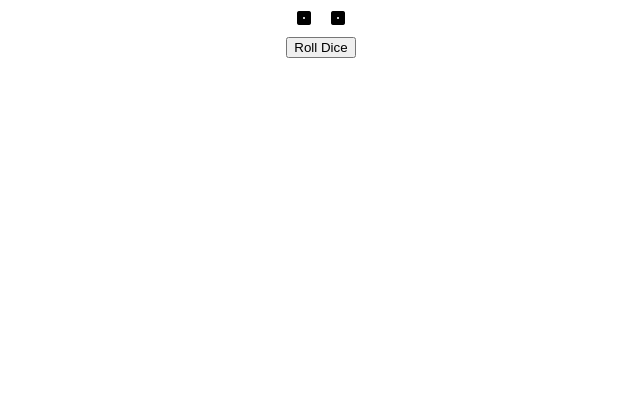
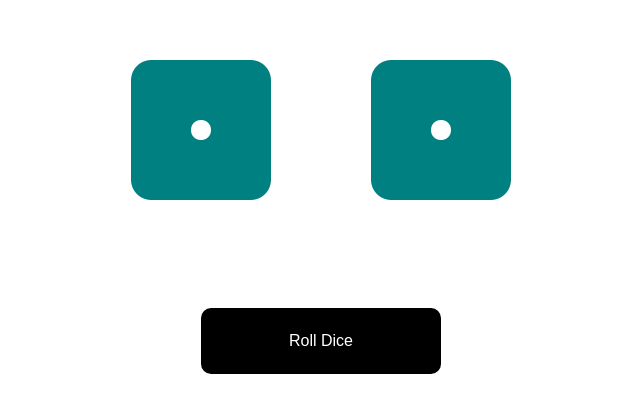
Before and after one commit to shakestuffup73/dice-app, a React (Create React App) app: page / in a window 1280 px wide. Shown: the top 412 px of the page, without its empty margins (319-959 px from the left). Built offline with nearby package versions, Linux system fonts and the light colour scheme.

Commit message:
disable button roll and animate button shake on roll

```diff
--- a/src/Dice/Dice.jsx
+++ b/src/Dice/Dice.jsx
@@ -1,11 +1,11 @@
-import React, { useState } from "react";
+import React from "react";
 import style from './Dice.module.css'
 
-const Dice = ({ num }) => {
+const Dice = ({ num, shake }) => {
   return (
     <>
       <div className={style.DiceDiv}>
-        <i className={`fas fa-dice-${num}`}></i>
+        <i className={`fas fa-dice-${num} ${style.Die} ${shake && style.shaking}`}></i>
       </div>
     </>
   );
--- a/src/Dice/Dice.module.css
+++ b/src/Dice/Dice.module.css
@@ -8,3 +8,44 @@
 .DiceDiv > i {
   margin: 10px;
 }
+
+.Die {
+  font-size: 10em;
+  padding: 0.25em;
+  color: teal;
+}
+
+.shaking {
+  animation-name: wobble;
+  animation-duration: 1s;
+}
+
+@keyframes wobble {
+  from {
+    transform: translate3d(0, 0, 0);
+  }
+
+  15% {
+    transform: translate3d(-25%, 0, 0) rotate3d(0, 0, 1, -5deg);
+  }
+
+  30% {
+    transform: translate3d(20%, 0, 0) rotate3d(0, 0, 1, 3deg);
+  }
+
+  45% {
+    transform: translate3d(-15%, 0, 0) rotate3d(0, 0, 1, -3deg);
+  }
+
+  60% {
+    transform: translate3d(10%, 0, 0) rotate3d(0, 0, 1, 2deg);
+  }
+
+  75% {
+    transform: translate3d(-5%, 0, 0) rotate3d(0, 0, 1, -1deg);
+  }
+
+  to {
+    transform: translate3d(0, 0, 0);
+  }
+}
--- a/src/RollDice/RollDice.jsx
+++ b/src/RollDice/RollDice.jsx
@@ -6,21 +6,32 @@ const RollDice = () => {
 
   const [die1, setDie1] = useState('one')
   const [die2, setDie2] = useState('one')
+  const [shake, setShake] = useState(false)
+  const [disableRoll, setDisableRoll] = useState(false)
 
   const numbers = ['one', 'two', 'three', 'four', 'five', 'six']
 
   function rollDice (event) {
-    setDie1(numbers[Math.floor(Math.random() * numbers.length)])
-    setDie2(numbers[Math.floor(Math.random() * numbers.length)])
+    setShake(true)
+    setDisableRoll(true)
+    setTimeout(() => {
+      setDie1(numbers[Math.floor(Math.random() * numbers.length)])
+      setDie2(numbers[Math.floor(Math.random() * numbers.length)])
+      setShake(true)
+      setDisableRoll(false)
+    }, 350)
+    setShake(false)
   }
 
   return (
     <>
-    <div className={style.DiceDiv}>
-      <Dice num={die1} />
-      <Dice num={die2} />
+    <div className={style.RollDice}>
+      <div className={style.DiceDiv}>
+        <Dice num={die1} shake={shake}/>
+        <Dice num={die2} shake={shake}/>
+      </div>
+      <button onClick={rollDice} disabled={disableRoll}>Roll Dice</button>
     </div>
-      <button onClick={rollDice}>Roll Dice</button>
     </>
   );
 }
--- a/src/RollDice/RollDice.module.css
+++ b/src/RollDice/RollDice.module.css
@@ -4,3 +4,30 @@
   justify-content: center;
   align-items: center;
 }
+
+.RollDice {
+  display: flex;
+  flex-flow: column nowrap;
+  min-height: 100vh;
+}
+.RollDice-container {
+  display: flex;
+  justify-content: center;
+  align-content: center;
+}
+.RollDice button {
+  align-self: center;
+  width: 15em;
+  padding: 1.5em;
+  font-size: 1em;
+  border: 0px;
+  border-radius: 10px;
+  color: white;
+  background-color: black;
+  margin-top: 3em;
+}
+
+.RollDice button:hover {
+  background-color: teal;
+  cursor: pointer;
+}
```
